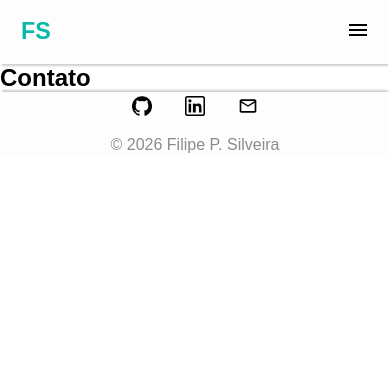
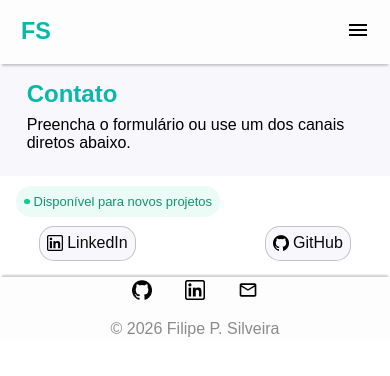
Before and after one commit to filipesilveira-dev/portfolio-next, a Next.js app: page /contact in a window 390 px wide. Shown: the top 376 px of the page. Built offline with nearby package versions, Linux system fonts and the light colour scheme.

Commit message:
feat: início da implementação da página de Contatos para telas mobile

```diff
--- a/src/app/about/page.tsx
+++ b/src/app/about/page.tsx
@@ -39,7 +39,7 @@ export default function About() {
               </p>
               <div className={style.long_resume}>
                 <h2>
-                  Olá, eu sou o <span>Filipe P. Silveira</span>
+                  Olá, eu sou o <span>Filipe P. Silveira</span>!
                 </h2>
                 <p>
                   Curso <strong>Análise e Desenvolvimento de Sistemas</strong> e
@@ -147,7 +147,7 @@ export default function About() {
                   height={40}
                 />
                 <div className={style.background_item_text_wrapper}>
-                  <h4>Desenvolvedor Front-end</h4>
+                  <h4>Desenvolvedor Front-end (EBAC)</h4>
                   <span>Agosto/2026</span>
                   <span>Carga horária: 37hs</span>
                 </div>
--- /dev/null
+++ b/src/app/contact/page.module.css
@@ -0,0 +1,97 @@
+.text_wrapper {
+  width: 100%;
+  background-color: #f7f7fc;
+  padding: 0.5rem;
+}
+
+.title {
+  width: 90%;
+  margin: 0.5rem auto 0.5rem auto;
+}
+
+.title span {
+  color: #09b8a9;
+}
+
+.subtitle {
+  width: 90%;
+  margin: 0.5rem auto 1rem auto;
+}
+
+.availability_container {
+  margin: 1rem;
+}
+
+.availability {
+  color: #159172;
+  background-color: #eafcf5;
+  padding: 0.5rem;
+  border-radius: 15px;
+  margin: auto;
+  font-size: small;
+}
+
+.availability::before {
+  display: inline-block;
+  width: 0.35rem;
+  height: 0.35rem;
+  content: "";
+  border-radius: 50%;
+  background-color: #12c98e;
+  margin-right: 0.25rem;
+  margin-bottom: 0.1rem;
+}
+
+.contacts_container {
+  display: flex;
+  flex-direction: row;
+  justify-content: space-between;
+  align-items: center;
+  margin: 1rem auto;
+  width: 80%;
+}
+
+.contacts_container a {
+  padding: 0.45rem;
+  border: 1px solid rgba(0, 0, 0, 0.212);
+  border-radius: 15px;
+  background-color: #f7f7fc;
+}
+
+.linkedIn:hover {
+  cursor: pointer;
+  background-color: #ffffff;
+  border: 1px solid rgba(0, 0, 0, 0.075);
+}
+
+.gitHub:hover {
+  cursor: pointer;
+  background-color: #ffffff;
+  border: 1px solid rgba(0, 0, 0, 0.075);
+}
+
+.linkedIn::before {
+  display: inline-block;
+  width: 1rem;
+  height: 1rem;
+  content: "";
+  background-image: url("/linkedin.png");
+  background-size: contain;
+  background-repeat: no-repeat;
+  vertical-align: middle;
+  margin-right: 0.25rem;
+  margin-bottom: 0.1rem;
+}
+
+.gitHub::before {
+  display: inline-block;
+  width: 1rem;
+  height: 1rem;
+  content: "";
+  background-image: url("/github.png");
+  background-size: contain;
+  background-repeat: no-repeat;
+  vertical-align: middle;
+  margin-right: 0.25rem;
+  margin-bottom: 0.1rem;
+}
--- a/src/app/contact/page.tsx
+++ b/src/app/contact/page.tsx
@@ -1,5 +1,27 @@
-export default function Contact(){
-    return(
-        <h2>Contato</h2>
-    )
+import style from "./page.module.css";
+
+export default function Contact() {
+  return (
+    <>
+      <div className={style.text_wrapper}>
+        <h2 className={style.title}>
+          <span>Contato</span>
+        </h2>
+        <p className={style.subtitle}>
+          Preencha o formulário ou use um dos canais diretos abaixo.
+        </p>
+      </div>
+
+      <div className={style.availability_container}>
+        <span className={style.availability}>
+          Disponível para novos projetos
+        </span>
+      </div>
+
+      <div className={style.contacts_container}>
+                   <a className={style.linkedIn} href="https://www.linkedin.com/in/filipe-silveira-511889351/" target="_blanck" title="LinkedIn">LinkedIn</a>
+         <a className={style.gitHub} href="https://github.com/filipesilveira-dev" target="_blanck" title="GitHub">GitHub</a>
+      </div>
+    </>
+  );
 }
```
